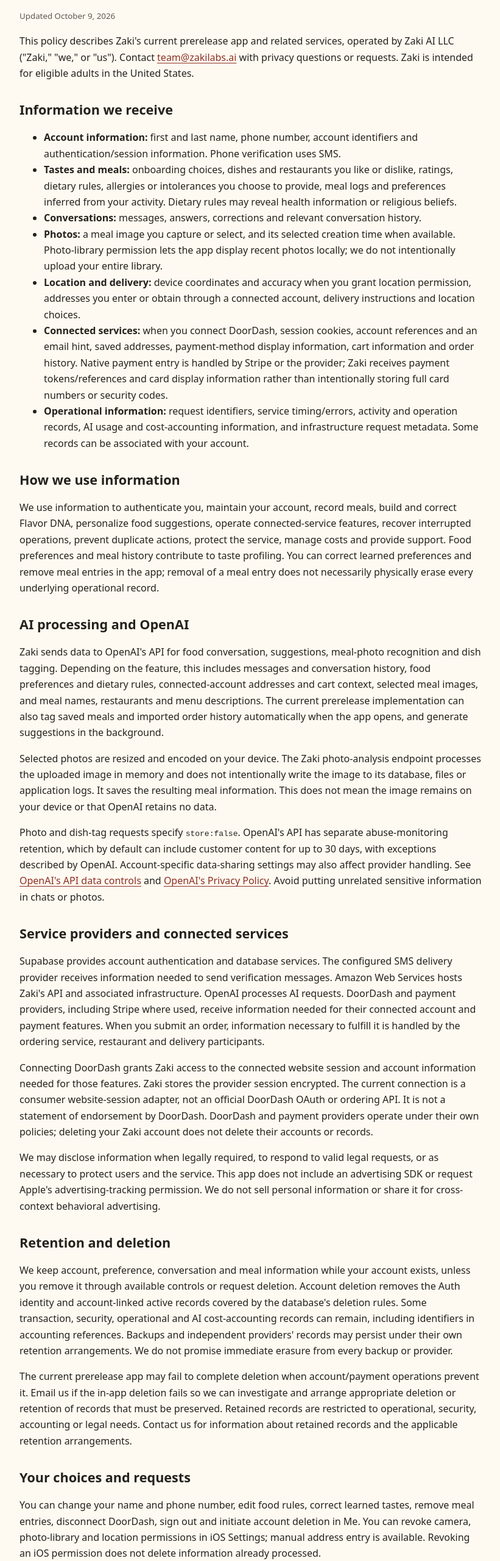
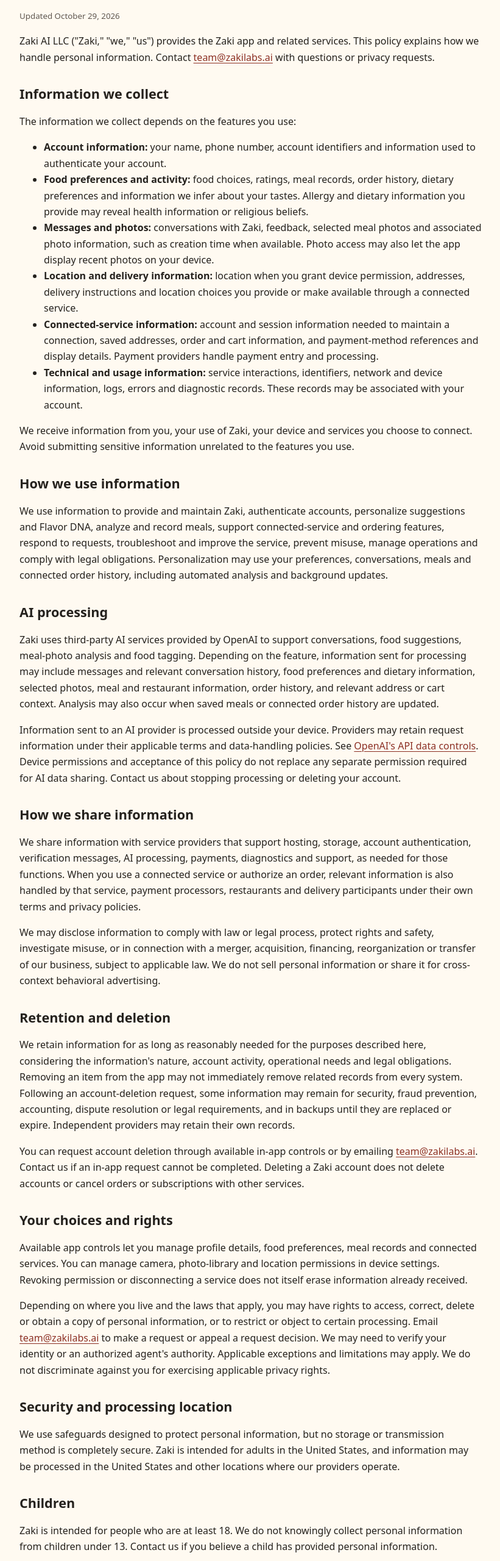
Before and after one commit to zaki-labs/zaki-legal, a plain HTML site: page privacy.html in a window 1280 px wide. Shown: the part 160-2720 px from the top of the page at 61% size, without its empty margins (228-1049 px from the left). Drawn offline with Linux system fonts and the light colour scheme.

Commit message:
Revise privacy disclosures and service terms

```diff
--- a/privacy.html
+++ b/privacy.html
@@ -1,21 +1,36 @@
 <!doctype html>
-<html lang="en"><head><meta charset="utf-8"><meta name="viewport" content="width=device-width,initial-scale=1"><meta name="description" content="How Zaki handles account information, meal photos, preferences, AI and connected services."><title>Zaki Privacy Policy</title><link rel="stylesheet" href="style.css"></head><body><main>
+<html lang="en"><head><meta charset="utf-8"><meta name="viewport" content="width=device-width,initial-scale=1"><meta name="description" content="How Zaki AI LLC collects, uses and shares information when you use Zaki."><title>Zaki Privacy Policy</title><link rel="stylesheet" href="style.css"></head><body><main>
 <nav aria-label="Policies"><a href="index.html">Support</a><a href="privacy.html" aria-current="page">Privacy Policy</a><a href="terms.html">Terms of Service</a></nav>
-<h1>Privacy Policy</h1><p><small>Updated October 9, 2026</small></p><p>This policy describes Zaki's current prerelease app and related services, operated by Zaki AI LLC ("Zaki," "we," or "us"). Contact <a href="mailto:team@zakilabs.ai">team@zakilabs.ai</a> with privacy questions or requests. Zaki is intended for eligible adults in the United States.</p>
-<h2>Information we receive</h2><ul>
-<li><strong>Account information:</strong> first and last name, phone number, account identifiers and authentication/session information. Phone verification uses SMS.</li>
-<li><strong>Tastes and meals:</strong> onboarding choices, dishes and restaurants you like or dislike, ratings, dietary rules, allergies or intolerances you choose to provide, meal logs and preferences inferred from your activity. Dietary rules may reveal health information or religious beliefs.</li>
-<li><strong>Conversations:</strong> messages, answers, corrections and relevant conversation history.</li>
-<li><strong>Photos:</strong> a meal image you capture or select, and its selected creation time when available. Photo-library permission lets the app display recent photos locally; we do not intentionally upload your entire library.</li>
-<li><strong>Location and delivery:</strong> device coordinates and accuracy when you grant location permission, addresses you enter or obtain through a connected account, delivery instructions and location choices.</li>
-<li><strong>Connected services:</strong> when you connect DoorDash, session cookies, account references and an email hint, saved addresses, payment-method display information, cart information and order history. Native payment entry is handled by Stripe or the provider; Zaki receives payment tokens/references and card display information rather than intentionally storing full card numbers or security codes.</li>
-<li><strong>Operational information:</strong> request identifiers, service timing/errors, activity and operation records, AI usage and cost-accounting information, and infrastructure request metadata. Some records can be associated with your account.</li></ul>
-<h2>How we use information</h2><p>We use information to authenticate you, maintain your account, record meals, build and correct Flavor DNA, personalize food suggestions, operate connected-service features, recover interrupted operations, prevent duplicate actions, protect the service, manage costs and provide support. Food preferences and meal history contribute to taste profiling. You can correct learned preferences and remove meal entries in the app; removal of a meal entry does not necessarily physically erase every underlying operational record.</p>
-<h2>AI processing and OpenAI</h2><p>Zaki sends data to OpenAI's API for food conversation, suggestions, meal-photo recognition and dish tagging. Depending on the feature, this includes messages and conversation history, food preferences and dietary rules, connected-account addresses and cart context, selected meal images, and meal names, restaurants and menu descriptions. The current prerelease implementation can also tag saved meals and imported order history automatically when the app opens, and generate suggestions in the background.</p><p>Selected photos are resized and encoded on your device. The Zaki photo-analysis endpoint processes the uploaded image in memory and does not intentionally write the image to its database, files or application logs. It saves the resulting meal information. This does not mean the image remains on your device or that OpenAI retains no data.</p><p>Photo and dish-tag requests specify <code>store:false</code>. OpenAI's API has separate abuse-monitoring retention, which by default can include customer content for up to 30 days, with exceptions described by OpenAI. Account-specific data-sharing settings may also affect provider handling. See <a href="https://platform.openai.com/docs/guides/your-data">OpenAI's API data controls</a> and <a href="https://openai.com/policies/privacy-policy/">OpenAI's Privacy Policy</a>. Avoid putting unrelated sensitive information in chats or photos.</p>
-<h2>Service providers and connected services</h2><p>Supabase provides account authentication and database services. The configured SMS delivery provider receives information needed to send verification messages. Amazon Web Services hosts Zaki's API and associated infrastructure. OpenAI processes AI requests. DoorDash and payment providers, including Stripe where used, receive information needed for their connected account and payment features. When you submit an order, information necessary to fulfill it is handled by the ordering service, restaurant and delivery participants.</p><p>Connecting DoorDash grants Zaki access to the connected website session and account information needed for those features. Zaki stores the provider session encrypted. The current connection is a consumer website-session adapter, not an official DoorDash OAuth or ordering API. It is not a statement of endorsement by DoorDash. DoorDash and payment providers operate under their own policies; deleting your Zaki account does not delete their accounts or records.</p><p>We may disclose information when legally required, to respond to valid legal requests, or as necessary to protect users and the service. This app does not include an advertising SDK or request Apple's advertising-tracking permission. We do not sell personal information or share it for cross-context behavioral advertising.</p>
-<h2>Retention and deletion</h2><p>We keep account, preference, conversation and meal information while your account exists, unless you remove it through available controls or request deletion. Account deletion removes the Auth identity and account-linked active records covered by the database's deletion rules. Some transaction, security, operational and AI cost-accounting records can remain, including identifiers in accounting references. Backups and independent providers' records may persist under their own retention arrangements. We do not promise immediate erasure from every backup or provider.</p><p>The current prerelease app may fail to complete deletion when account/payment operations prevent it. Email us if the in-app deletion fails so we can investigate and arrange appropriate deletion or retention of records that must be preserved. Retained records are restricted to operational, security, accounting or legal needs. Contact us for information about retained records and the applicable retention arrangements.</p>
-<h2>Your choices and requests</h2><p>You can change your name and phone number, edit food rules, correct learned tastes, remove meal entries, disconnect DoorDash, sign out and initiate account deletion in Me. You can revoke camera, photo-library and location permissions in iOS Settings; manual address entry is available. Revoking an iOS permission does not delete information already processed.</p><p>For access, correction, deletion or applicable state privacy rights, email <a href="mailto:team@zakilabs.ai">team@zakilabs.ai</a>. We may verify account ownership before responding. In the current prerelease app there is no separate AI-sharing withdrawal switch; contact us about stopping processing or deleting your account. Do not use AI features if you do not want the associated information sent to OpenAI.</p>
-<h2>Security</h2><p>Zaki uses HTTPS, access controls and encryption for stored authentication/provider sessions. No system guarantees absolute security. Do not share verification codes or credentials, and contact us if you suspect unauthorized access.</p>
-<h2>Children</h2><p>Zaki is intended for users who are at least 18 and legally able to form a binding contract where they live. We do not intend to collect information from children. Contact us if you believe a child has supplied personal information so we can investigate and remove it as appropriate.</p>
-<h2>This website and policy changes</h2><p>These policy pages are hosted by GitHub Pages. GitHub may process visitor request information under the <a href="https://docs.github.com/en/site-policy/privacy-policies/github-general-privacy-statement">GitHub Privacy Statement</a>. We may update this policy as Zaki changes. The date above identifies the latest version; material processing changes will require appropriate notice and permission where applicable.</p>
+<h1>Privacy Policy</h1><p><small>Updated October 29, 2026</small></p>
+<p>Zaki AI LLC ("Zaki," "we," "us") provides the Zaki app and related services. This policy explains how we handle personal information. Contact <a href="mailto:team@zakilabs.ai">team@zakilabs.ai</a> with questions or privacy requests.</p>
+<h2>Information we collect</h2>
+<p>The information we collect depends on the features you use:</p><ul>
+<li><strong>Account information:</strong> your name, phone number, account identifiers and information used to authenticate your account.</li>
+<li><strong>Food preferences and activity:</strong> food choices, ratings, meal records, order history, dietary preferences and information we infer about your tastes. Allergy and dietary information you provide may reveal health information or religious beliefs.</li>
+<li><strong>Messages and photos:</strong> conversations with Zaki, feedback, selected meal photos and associated photo information, such as creation time when available. Photo access may also let the app display recent photos on your device.</li>
+<li><strong>Location and delivery information:</strong> location when you grant device permission, addresses, delivery instructions and location choices you provide or make available through a connected service.</li>
+<li><strong>Connected-service information:</strong> account and session information needed to maintain a connection, saved addresses, order and cart information, and payment-method references and display details. Payment providers handle payment entry and processing.</li>
+<li><strong>Technical and usage information:</strong> service interactions, identifiers, network and device information, logs, errors and diagnostic records. These records may be associated with your account.</li></ul>
+<p>We receive information from you, your use of Zaki, your device and services you choose to connect. Avoid submitting sensitive information unrelated to the features you use.</p>
+<h2>How we use information</h2>
+<p>We use information to provide and maintain Zaki, authenticate accounts, personalize suggestions and Flavor DNA, analyze and record meals, support connected-service and ordering features, respond to requests, troubleshoot and improve the service, prevent misuse, manage operations and comply with legal obligations. Personalization may use your preferences, conversations, meals and connected order history, including automated analysis and background updates.</p>
+<h2>AI processing</h2>
+<p>Zaki uses third-party AI services provided by OpenAI to support conversations, food suggestions, meal-photo analysis and food tagging. Depending on the feature, information sent for processing may include messages and relevant conversation history, food preferences and dietary information, selected photos, meal and restaurant information, order history, and relevant address or cart context. Analysis may also occur when saved meals or connected order history are updated.</p>
+<p>Information sent to an AI provider is processed outside your device. Providers may retain request information under their applicable terms and data-handling policies. See <a href="https://platform.openai.com/docs/guides/your-data">OpenAI's API data controls</a>. Device permissions and acceptance of this policy do not replace any separate permission required for AI data sharing. Contact us about stopping processing or deleting your account.</p>
+<h2>How we share information</h2>
+<p>We share information with service providers that support hosting, storage, account authentication, verification messages, AI processing, payments, diagnostics and support, as needed for those functions. When you use a connected service or authorize an order, relevant information is also handled by that service, payment processors, restaurants and delivery participants under their own terms and privacy policies.</p>
+<p>We may disclose information to comply with law or legal process, protect rights and safety, investigate misuse, or in connection with a merger, acquisition, financing, reorganization or transfer of our business, subject to applicable law. We do not sell personal information or share it for cross-context behavioral advertising.</p>
+<h2>Retention and deletion</h2>
+<p>We retain information for as long as reasonably needed for the purposes described here, considering the information's nature, account activity, operational needs and legal obligations. Removing an item from the app may not immediately remove related records from every system. Following an account-deletion request, some information may remain for security, fraud prevention, accounting, dispute resolution or legal requirements, and in backups until they are replaced or expire. Independent providers may retain their own records.</p>
+<p>You can request account deletion through available in-app controls or by emailing <a href="mailto:team@zakilabs.ai">team@zakilabs.ai</a>. Contact us if an in-app request cannot be completed. Deleting a Zaki account does not delete accounts or cancel orders or subscriptions with other services.</p>
+<h2>Your choices and rights</h2>
+<p>Available app controls let you manage profile details, food preferences, meal records and connected services. You can manage camera, photo-library and location permissions in device settings. Revoking permission or disconnecting a service does not itself erase information already received.</p>
+<p>Depending on where you live and the laws that apply, you may have rights to access, correct, delete or obtain a copy of personal information, or to restrict or object to certain processing. Email <a href="mailto:team@zakilabs.ai">team@zakilabs.ai</a> to make a request or appeal a request decision. We may need to verify your identity or an authorized agent's authority. Applicable exceptions and limitations may apply. We do not discriminate against you for exercising applicable privacy rights.</p>
+<h2>Security and processing location</h2>
+<p>We use safeguards designed to protect personal information, but no storage or transmission method is completely secure. Zaki is intended for adults in the United States, and information may be processed in the United States and other locations where our providers operate.</p>
+<h2>Children</h2>
+<p>Zaki is intended for people who are at least 18. We do not knowingly collect personal information from children under 13. Contact us if you believe a child has provided personal information.</p>
+<h2>Website and policy changes</h2>
+<p>These pages are hosted by GitHub Pages, which may process visitor information under <a href="https://docs.github.com/en/site-policy/privacy-policies/github-general-privacy-statement">GitHub's Privacy Statement</a>. We do not use personal information for cross-site advertising tracking, and these policy pages do not respond differently to browser Do Not Track signals.</p>
+<p>We may update this policy as our services or practices change. The date above identifies the latest revision. We provide additional notice or obtain consent when required by applicable law; an update does not override rights or obligations relating to previously collected information.</p>
 <footer><small>Zaki AI LLC · <a href="mailto:team@zakilabs.ai">team@zakilabs.ai</a></small></footer></main></body></html>
```
Also changed, not shown: terms.html (+28 -10 lines).
